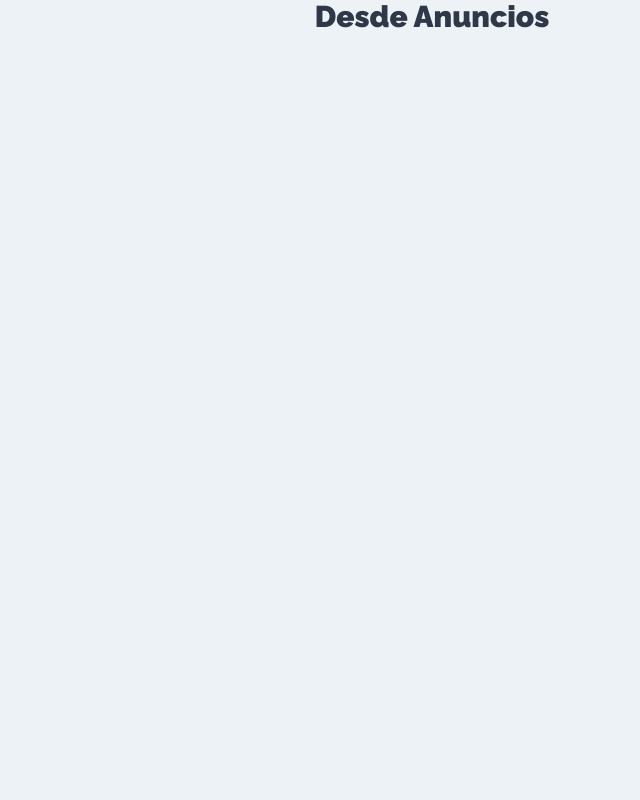
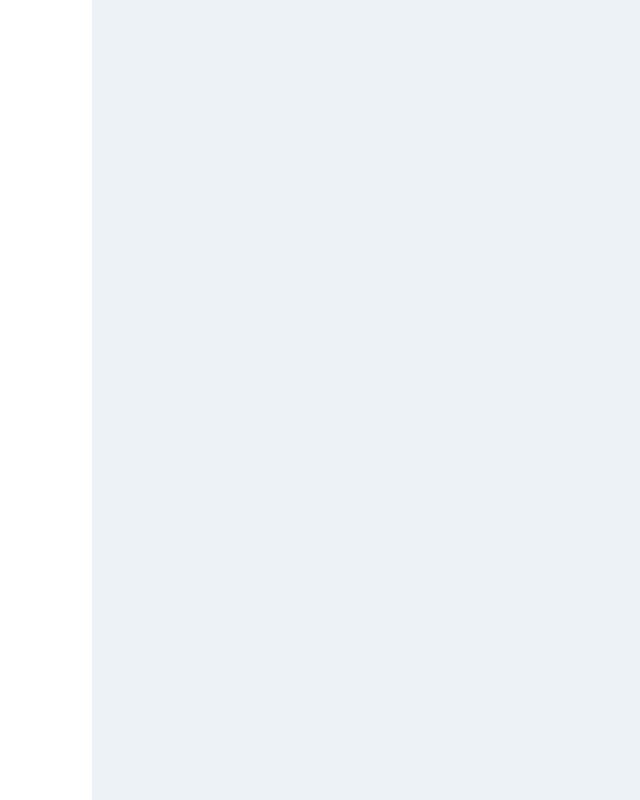
Before and after one commit to gradosj/wallafront, a React (Create React App) app: page /anuncios in a window 1280 px wide. Shown: the whole page, without its empty margins (208-848 px from the left). Built offline with nearby package versions, Linux system fonts and the light colour scheme.

Commit message:
Hay un pqeueño error con el password, comenzamos con la zona privada

```diff
--- a/src/components/anuncios/Anuncios.js
+++ b/src/components/anuncios/Anuncios.js
@@ -2,7 +2,19 @@
 
 const Anuncios = () => {
         return (
-            <h1>Desde Anuncios</h1>
+            <div className="contenedor-app">
+                <aside>
+
+                </aside>
+
+                <div className="seccion-principal">
+                    <main>
+                        <div className="contenedor-tareas">
+
+                        </div>
+                    </main>
+                </div>
+            </div>
         );
 }
 
--- a/src/components/auth/NuevaCuenta.js
+++ b/src/components/auth/NuevaCuenta.js
@@ -1,15 +1,17 @@
 import React, { useState } from "react";
 import {Link} from 'react-router-dom';
 
-const Login = () => {
+const NuevaCuenta = () => {
     // State iniciar sesion
     const [usuario, guardarUsuario] = useState({
+        nombre: '',
         email: '',
-        password: ''
+        password: '',
+        confirmar: ''
     });
 
     //extrear de usuario
-    const {email, password} = usuario;
+    const {nombre, email, password, confirmar} = usuario;
     const onChange = e =>{
         guardarUsuario({
             ...usuario,
@@ -18,10 +20,8 @@
 
     }
 
-
     const onSubmit = e => {
         e.preventDefault();
-
 
     }
 
@@ -38,7 +38,7 @@
                             id="nombre"
                             name="nombre"
                             placeholder="Tu nombre"
-                            value="Nombre"
+                            value={nombre}
                             onChange={onChange}
                         />
                     </div>
@@ -74,7 +74,7 @@
                             id="confirmar"
                             name="password"
                             placeholder="Repite tu pasword"
-                            value={password}
+                            value={confirmar}
                             onChange={onChange}
                         />
                     </div>
@@ -90,4 +90,4 @@
     );
 };
 
-export default Login;
+export default NuevaCuenta;
```
Also changed, not shown: src/components/layouts/Slidebar.js (added).
